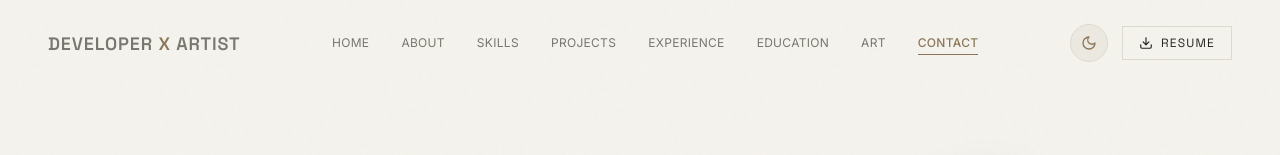
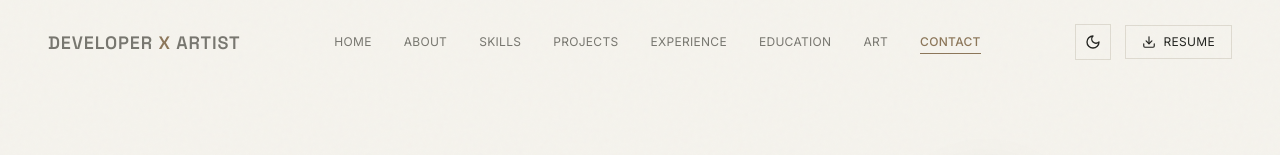
Before and after one commit to Akhileswar6/Portfolio, a React (Vite) app: page / in a window 1280 px wide. Shown: the top 155 px of the page. Built offline with nearby package versions, Linux system fonts and the light colour scheme; a web font is replaced by a local one.

Commit message:
feat(navbar): style theme toggle as square button with hover color transition

```diff
--- a/src/components/common/ThemeToggle.jsx
+++ b/src/components/common/ThemeToggle.jsx
@@ -4,13 +4,13 @@ import { Sun, Moon } from 'lucide-react';
 import { useTheme } from '../../context/ThemeContext';
 
 export const ThemeToggle = ({ className = '' }) => {
-  const { theme, toggleTheme, isDark } = useTheme();
+  const { toggleTheme, isDark } = useTheme();
 
   return (
     <button
       onClick={toggleTheme}
       aria-label={`Switch to ${isDark ? 'light' : 'dark'} mode`}
-      className={`relative p-2.5 rounded-full border border-theme-border bg-theme-bg-secondary hover:border-theme-accent text-theme-text transition-colors duration-300 focus:outline-none focus:ring-1 focus:ring-theme-accent ${className}`}
+      className={`group relative h-9 w-9 flex items-center justify-center border border-theme-border hover:border-theme-accent text-theme-text hover:text-theme-accent transition-all duration-300 focus:outline-none focus:ring-1 focus:ring-theme-accent ${className}`}
       title={isDark ? 'Switch to Light Theme' : 'Switch to Dark Theme'}
     >
       <div className="w-4 h-4 flex items-center justify-center overflow-hidden">
@@ -23,7 +23,7 @@ export const ThemeToggle = ({ className = '' }) => {
               exit={{ rotate: 90, opacity: 0, scale: 0.5 }}
               transition={{ duration: 0.35, ease: [0.16, 1, 0.3, 1] }}
             >
-              <Sun className="w-4 h-4 text-theme-accent" />
+              <Sun className="w-4 h-4 transition-colors duration-300" />
             </motion.div>
           ) : (
             <motion.div
@@ -33,7 +33,7 @@ export const ThemeToggle = ({ className = '' }) => {
               exit={{ rotate: -90, opacity: 0, scale: 0.5 }}
               transition={{ duration: 0.35, ease: [0.16, 1, 0.3, 1] }}
             >
-              <Moon className="w-4 h-4 text-theme-accent" />
+              <Moon className="w-4 h-4 transition-colors duration-300" />
             </motion.div>
           )}
         </AnimatePresence>
--- a/src/components/layout/Navbar.jsx
+++ b/src/components/layout/Navbar.jsx
@@ -120,7 +120,7 @@ export const Navbar = () => {
               href="./assets/Akhileswar_Kamale_Resume.pdf"
               target="_blank"
               rel="noopener noreferrer"
-              className="hidden sm:inline-flex items-center gap-2 px-4 py-2 text-xs font-label uppercase tracking-widest border border-theme-border hover:border-theme-accent text-theme-text hover:text-theme-accent transition-all duration-300"
+              className="hidden sm:inline-flex items-center gap-2 px-4 py-2 text-xs font-sans uppercase tracking-wide border border-theme-border hover:border-theme-accent text-theme-text hover:text-theme-accent transition-all duration-300"
             >
               <Download className="w-3.5 h-3.5" />
               <span>Resume</span>
--- a/src/components/sections/Certifications.jsx
+++ b/src/components/sections/Certifications.jsx
@@ -87,9 +87,9 @@ export const Certifications = () => {
                       target="_blank"
                       rel="noopener noreferrer"
                       title="Show PDF"
-                      className="inline-flex items-center gap-1.5 text-[11px] font-sans uppercase tracking-wider text-theme-accent hover:underline transition-colors flex-shrink-0 font-medium"
+                      className="inline-flex items-center gap-1.5 text-[10px] font-sans uppercase tracking-wider text-theme-accent hover:underline transition-colors flex-shrink-0 font-medium"
                     >
-                      <span>Show PDF</span>
+                      <span>Verify</span>
                       <ExternalLink className="w-3.5 h-3.5" />
                     </a>
                   </div>
```
